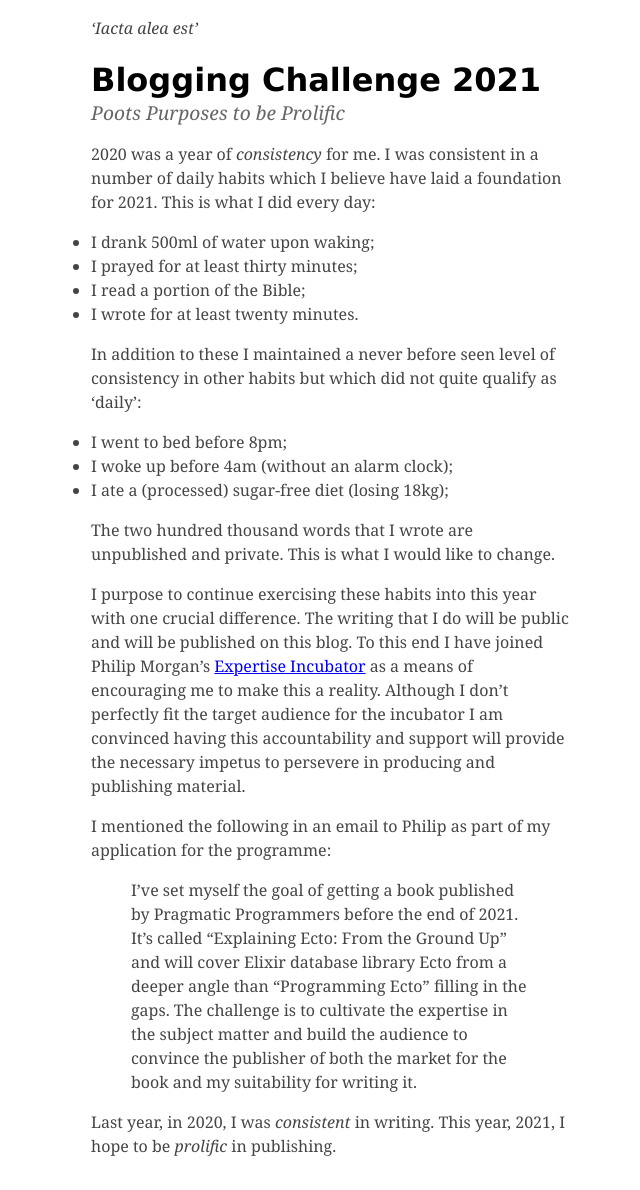
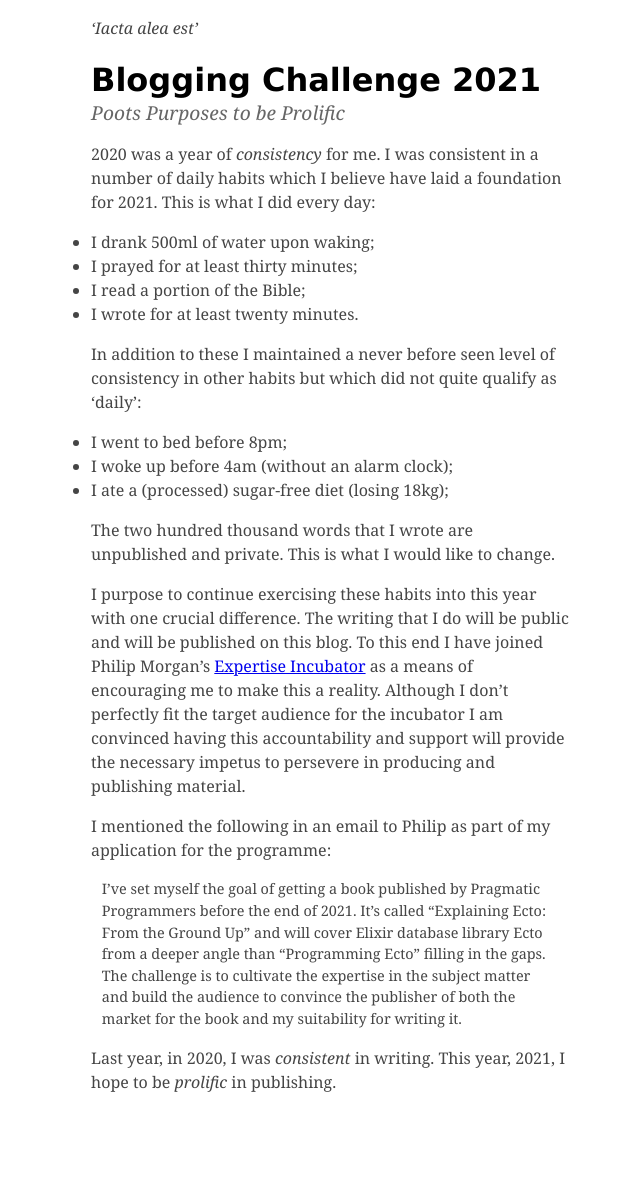
Before and after one commit to pootsbook/crossingtherubicon, a Jekyll site: the page built from _posts/2021-01-01-blogging-challenge.md, in a window 1280 px wide. Shown: the whole page, without its empty margins (309-949 px from the left). Built offline with Jekyll 4.4.1, drawn with Linux system fonts in a browser that asks for light colours; comment, search, counter and statistics services are not loaded; after the commit the page ends 1126 px from its top, so only the background shows below that.

Commit message:
Format blockquote

```diff
--- a/assets/main.css
+++ b/assets/main.css
@@ -34,6 +34,12 @@ h2 {
 
 p {
   line-height: 1.5em;
+}
+
+blockquote {
+  margin-left: 0.75em;
+  margin-right: 0.75em;
+  font-size: 0.9em;
 }
 
 ul, ol {
```
